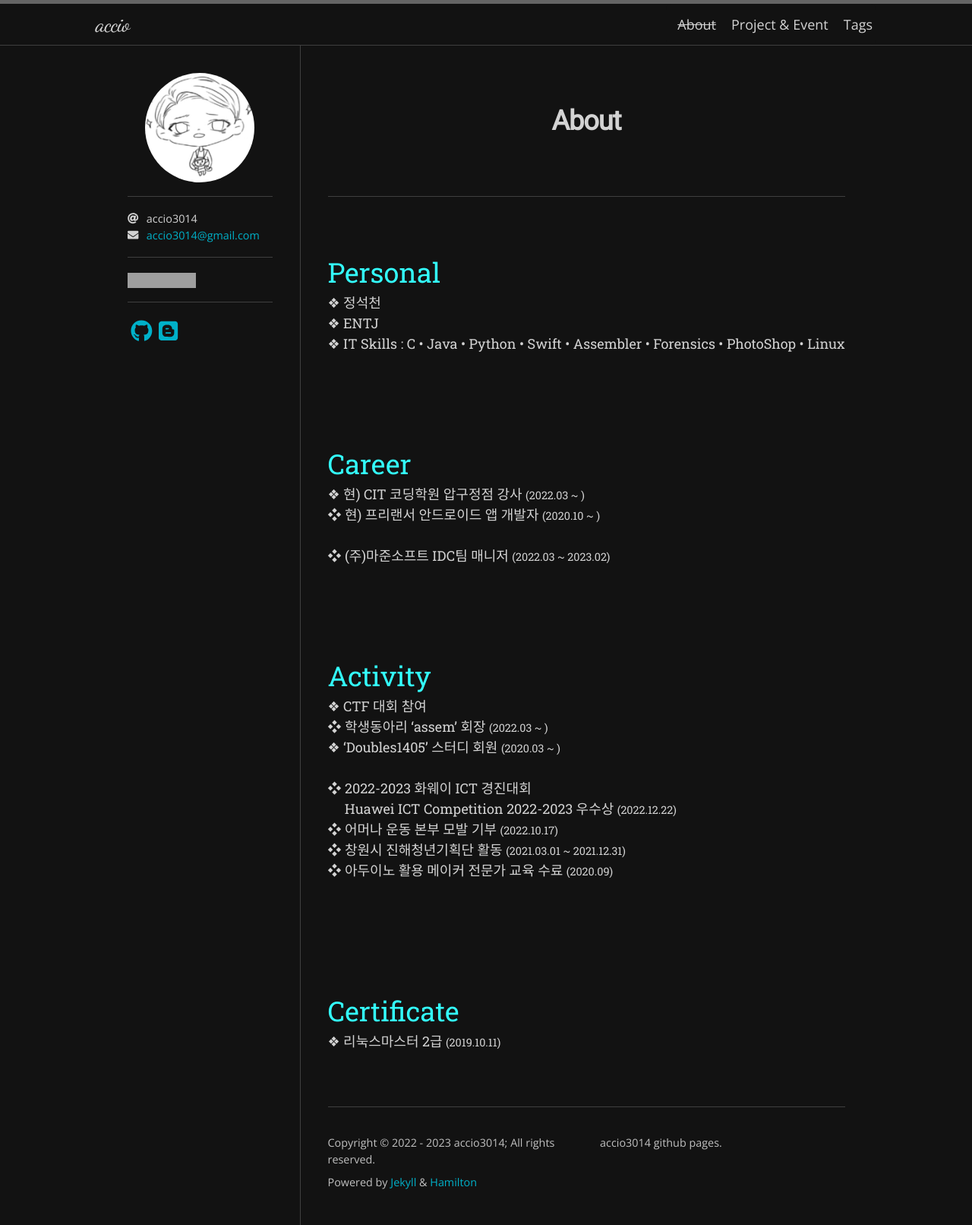
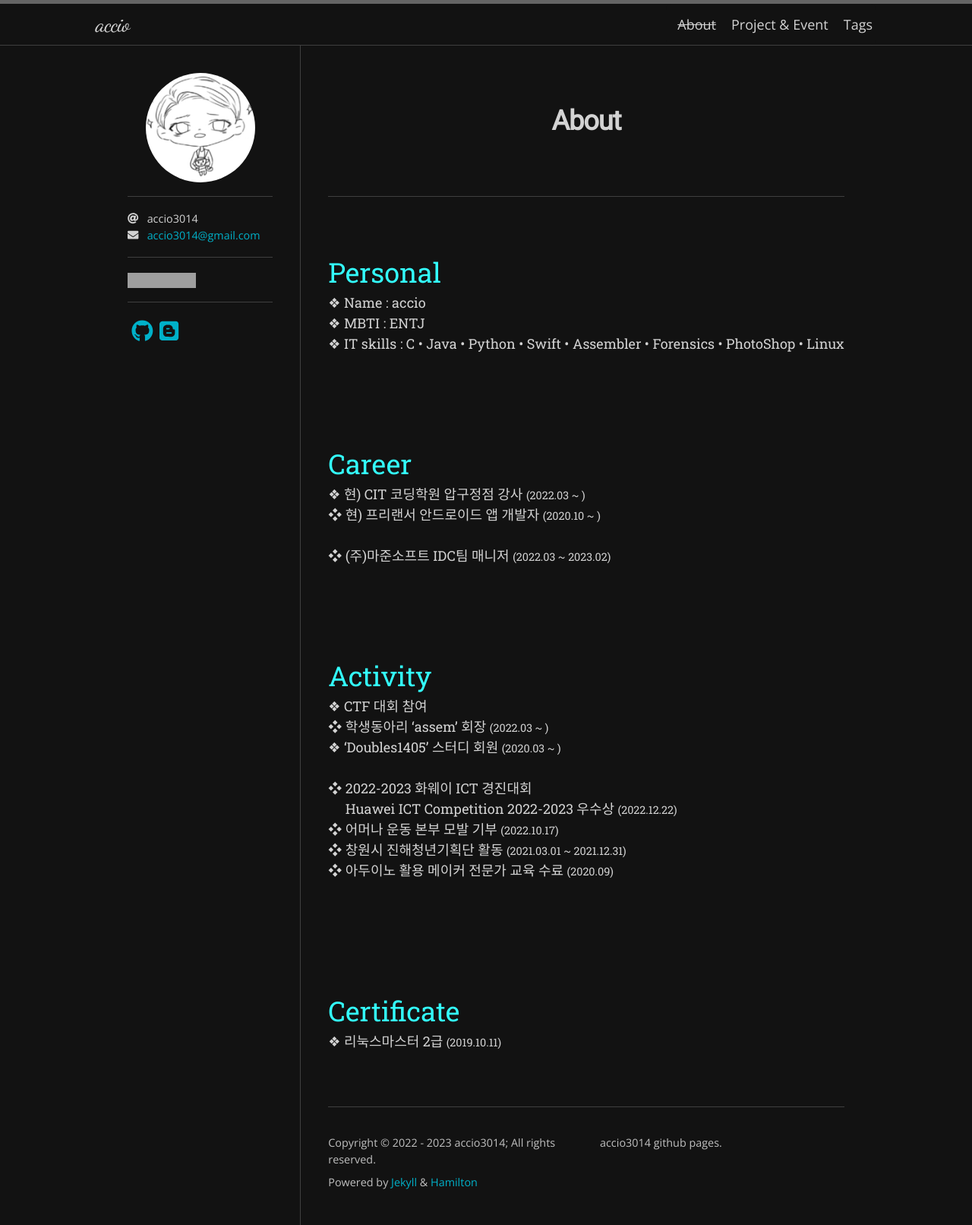
Before and after one commit to accio3014/accio3014.github.io, a Jekyll site: the page built from about.md, in a window 1280 px wide. Shown: the whole page at 76% size. Built offline with Jekyll 4.4.1, drawn with Linux system fonts in a browser that asks for light colours; nearby versions of some CDN libraries; some web fonts are replaced; grey boxes are pictures that could not be loaded.

Commit message:
Update about

```diff
--- a/about.md
+++ b/about.md
@@ -5,9 +5,9 @@ permalink: /about/
 ---
 <span style="font-size:2em; color:#33FFFF;">Personal</span>
 <br>
-❖  정석천
-❖  ENTJ
-❖  IT Skills : C • Java • Python • Swift • Assembler • Forensics • PhotoShop • Linux
+❖  Name : accio
+❖  MBTI : ENTJ
+❖  IT skills : C • Java • Python • Swift • Assembler • Forensics • PhotoShop • Linux
 <br>
 <br>
 <br>
--- a/index.html
+++ b/index.html
@@ -134,8 +134,8 @@
 
                         <p><span style="font-size:2em; color:#33FFFF;">Personal</span>
                         <br />
-                        ❖  정석천    <br />
-                        ❖  ENTJ  <br />
+                        ❖  Name : accio    <br />
+                        ❖  MBTI : ENTJ  <br />
                         ❖  IT Skills : C • Java • Python • Swift • Assembler • Forensics • PhotoShop • Linux   <br />
                         <br />
                         <br />
```
